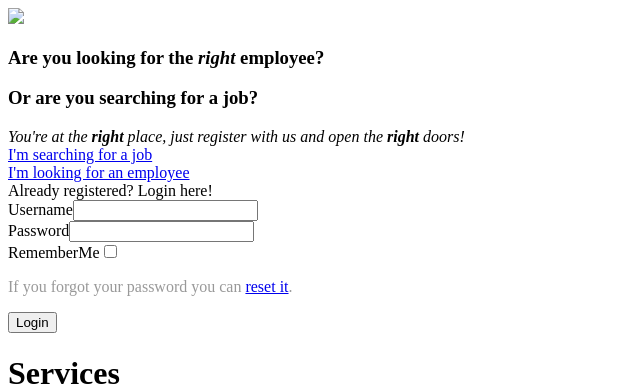
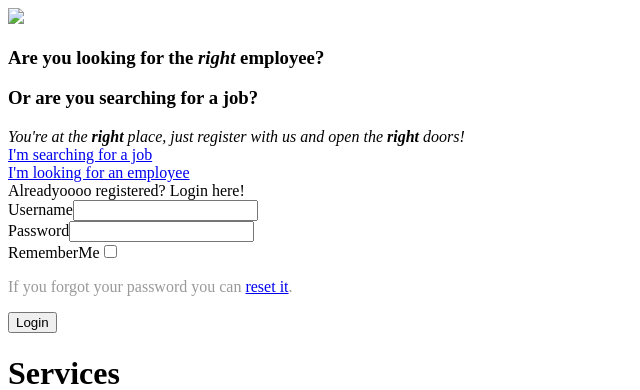
Before and after one commit to mugunga007/hiretech, a Yii app: template frontend/views/site/index.php in a window 1280 px wide. Shown: the top 390 px of the page, without its empty margins (0-640 px from the left). Run offline with PHP 8.4 and a stand-in for Yii, Linux system fonts and the light colour scheme; the template is opened without the code that fills it, so the values that code supplies are empty; form fields are guessed from the names that the template uses; some libraries are stand-ins or nearby versions.

Commit message:
homepage edit

```diff
--- a/frontend/views/site/index.php
+++ b/frontend/views/site/index.php
@@ -45,7 +45,7 @@ use yii\helpers\Url;
         <div class="col-md-4">
             <div class="animated fadeInRight">
                 <div class="myform">
-                    <div class="well well-sm text-center titlecolor"> Already registered? Login here! </div>
+                    <div class="well well-sm text-center titlecolor"> Alreadyoooo registered? Login here! </div>
                     <?php $form = ActiveForm::begin(['id' => 'login-form']); ?>
 
                     <?= $form->field($model, 'username')->textInput() ?>
```
